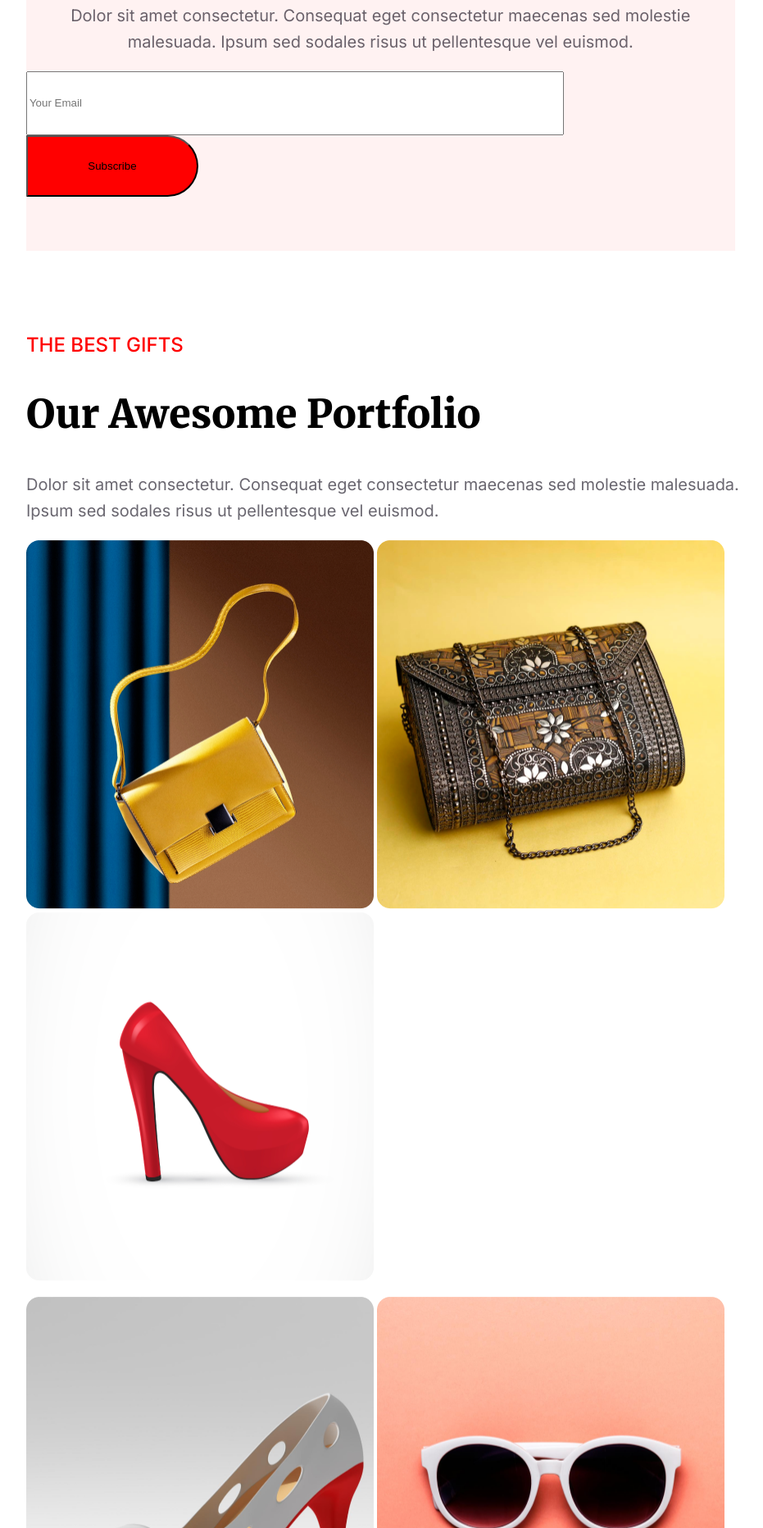
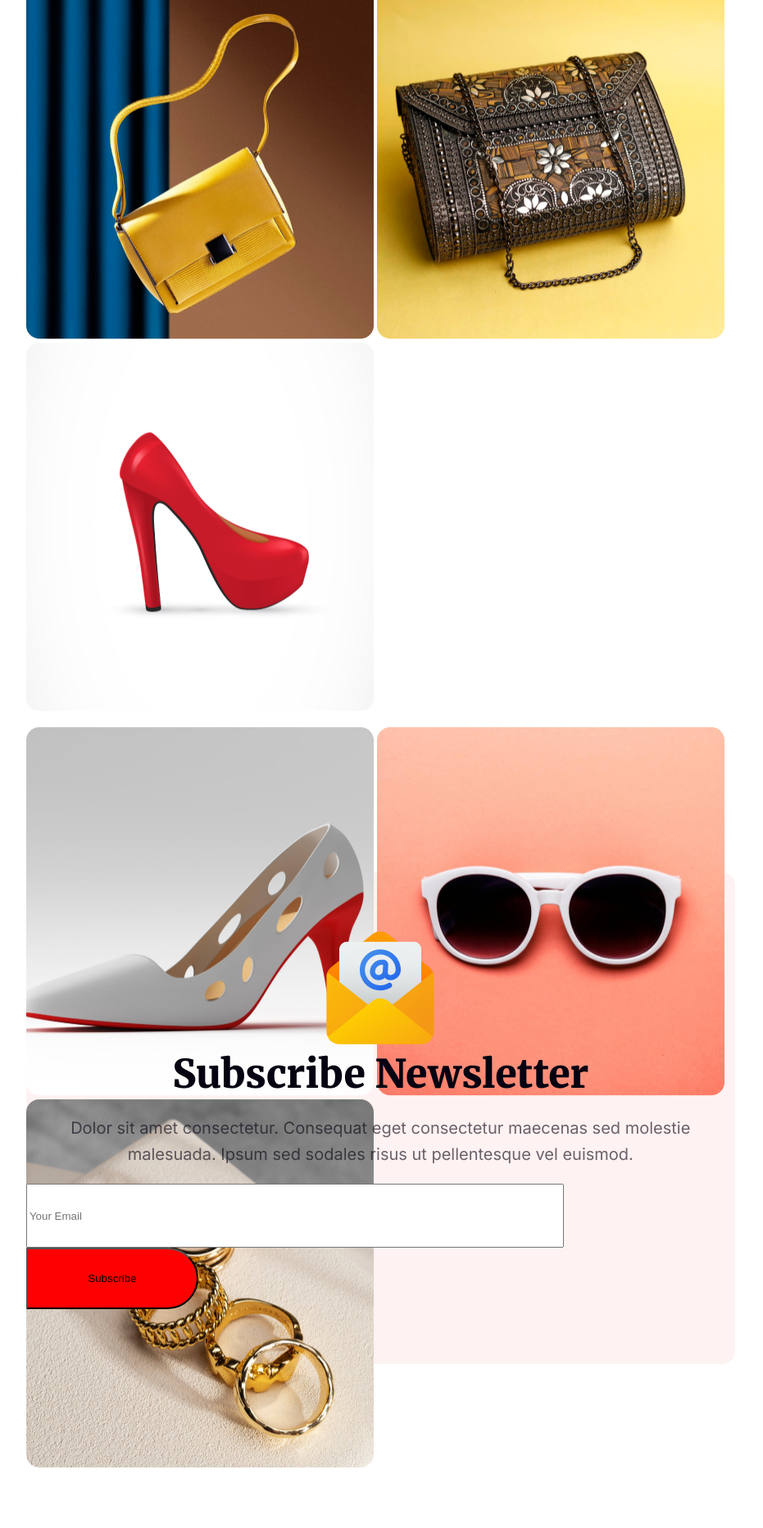
Before and after one commit to mark1Mahin/New-Year-New-Mission-A, a plain HTML site: page index.html in a window 1280 px wide. Shown: the part 3223-5087 px from the top of the page at 82% size, without its empty margins (153-1084 px from the left). After the commit the page ends 5018 px from the top, so only its background shows below. Drawn offline with Linux system fonts and the light colour scheme.

Commit message:
modified portfolio

```diff
--- a/index.html
+++ b/index.html
@@ -43,14 +43,7 @@
                 <span style="color: #F00;">Time</span>: Evening 7.30 pm to 12.30 am</div><br>
                 <button onclick="" id="join-btn">Join Now</button>
         </div>
-        <div id="email-form">
-            <div style="width: 150px;height: 150px;"><img src="/images/Group 61.png" alt="@.png"></div>
-            <div id="form-title">Subscribe Newsletter</div> <br>
-            <div id="form-text">Dolor sit amet consectetur. Consequat eget consectetur maecenas sed molestie malesuada. Ipsum sed sodales risus ut pellentesque vel euismod. </div> <br>
-            <div><input id="ibox" type="email" placeholder="Your Email" name="" id=""><button id="sub" type="submit">Subscribe</button></div>
-        </div>
-
-       <section><div class="portfolio">
+        <div><div class="portfolio">
             <p style="color: #F00;
             font-family: Inter;
             font-size: 24px;
@@ -81,7 +74,17 @@
             <img src="/images/Rectangle 7.png" style="width: 424px;height: 450px;" alt="">
             <img src="/images/Rectangle 8.png" style="width: 424px;height: 450px;" alt=""></div>
             </div>
-       </section>
+        </div>
+
+
+        <div id="email-form">
+            <div style="width: 150px;height: 150px;"><img src="/images/Group 61.png" alt="@.png"></div>
+            <div id="form-title">Subscribe Newsletter</div> <br>
+            <div id="form-text">Dolor sit amet consectetur. Consequat eget consectetur maecenas sed molestie malesuada. Ipsum sed sodales risus ut pellentesque vel euismod. </div> <br>
+            <div><input id="ibox" type="email" placeholder="Your Email" name="" id=""><button id="sub" type="submit">Subscribe</button></div>
+        </div>
+
+
 
 
     </div>
--- a/styles/nynm.css
+++ b/styles/nynm.css
@@ -123,6 +123,16 @@ cursor: pointer;
 #join-btn:hover{
     background-color: brown;
 }
+.portfolio{
+    margin-top: 100px;
+}
+#grids{
+    width: 95%;
+    height: 600px;
+    display: flex;
+    flex-direction:column;
+    gap: 15px;
+}
 #email-form{
     width: 95%;
     height: 600px;
@@ -131,7 +141,8 @@ cursor: pointer;
     align-items: center;
     justify-content: center;
     flex-direction: column;
-    margin-top: 80px ;
+    margin-top: 500px ;
+    border-radius: 16px;
 
 }
 #ibox{
@@ -165,13 +176,3 @@ font-style: normal;
 font-weight: 400;
 line-height: 32px;
 }
-.portfolio{
-    margin-top: 100px;
-}
-#grids{
-    width: 95%;
-    height: 600px;
-    display: flex;
-    flex-direction:column;
-    gap: 15px;
-}
```
Lines whose indentation alone changed are shown as unchanged.
